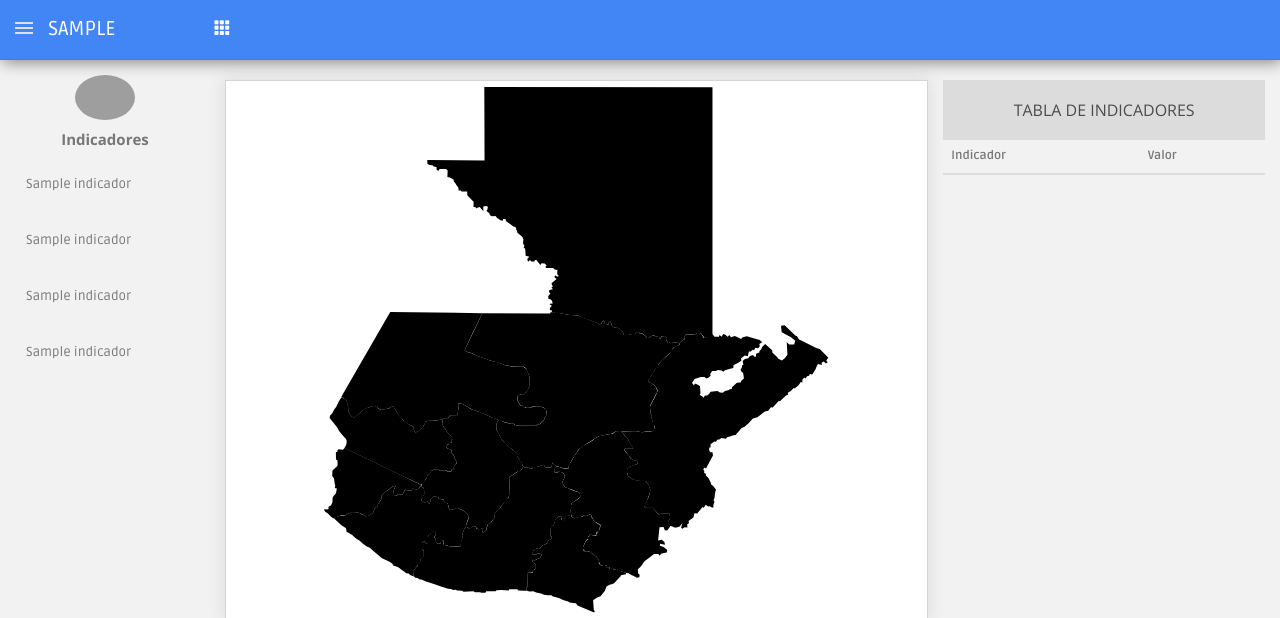
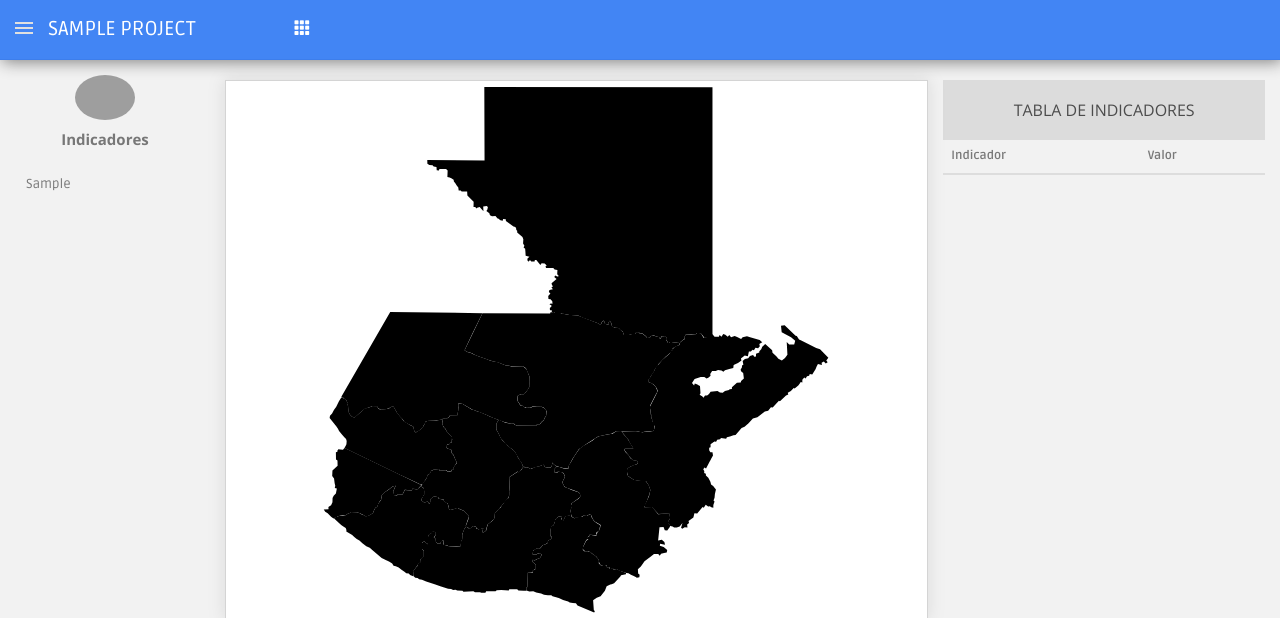
Before and after one commit to TheEnmanuel23/Dashboard_Client, a Django app: template dbi_client_app/templates/base.html in a window 1280 px wide. Shown: the top 618 px of the page. Run offline with Django 3.2, Linux system fonts and the light colour scheme; tables that the repository leaves empty hold one stand-in row (values such as "Sample post"); the template is opened without the code that fills it: values that come from a table or form of the project are taken from there, most other values are stand-ins (such as "Sample title", 1, 10 or a date in 2020); data that the repository does not hold is empty; some libraries are stand-ins or nearby versions; grey boxes are pictures that could not be loaded.

Commit message:
separe el codigo de indicadores y proyecto en archivos independientes

```diff
--- /dev/null
+++ b/dbi_client_app/indicators.py
@@ -0,0 +1,45 @@
+import cx_Oracle
+from .models import *
+
+class configIndicators:
+	def __init__(self, projectToConfig):
+		self.project = projectToConfig.project
+		self.column_names = projectToConfig.getColumnsDescriptions()
+		self.cursor = projectToConfig.cursor
+
+	def getIndicadoresWithValue(self):
+		data = list( )
+		indicadores = self.getIndicadoresList()
+		row = self.getRowOfCursor('PET',)
+		for indicador in indicadores:
+			data.append({
+				'idIndicador': indicador.id_indicador,
+				'indicador': indicador.de_indicador,
+				'valor': row.get(indicador.id_columna)
+			})
+		return data
+
+	def getIndicadoresList(self):
+		data = list()
+		allIndicadoresByProject = DxinIndicadores.objects.filter(id_proyecto = self.project.pk)
+		for indicador in allIndicadoresByProject:
+			if indicador.id_columna in self.column_names:
+				data.append(indicador)
+		return data
+
+	def getRowOfCursor(self, object_id):
+		rowOfCursorToReturn = None
+		listData = self.convertCursorToList()
+
+		for data, column in ((data, column) for data in  listData for column in self.column_names):
+			objectToFind = data[column]
+			if objectToFind == object_id:
+				rowOfCursorToReturn = data
+				break
+		return rowOfCursorToReturn
+
+	def convertCursorToList(self):
+		dictData = list()
+		for row in self.cursor:
+			dictData.append(dict(zip(self.column_names, row)))
+		return dictData
--- a/dbi_client_app/models.py
+++ b/dbi_client_app/models.py
@@ -8,7 +8,6 @@
 from __future__ import unicode_literals
 
 from django.db import models
-from codemirror import CodeMirrorTextarea
 
 
 class AuthGroup(models.Model):
@@ -144,12 +143,9 @@ class DxinConexionConfiguracion(models.Model):
         managed = False
         db_table = 'dxin_conexion_configuracion'
 
-    def __str__(self):
-        return self.nb_servidor
-
 
 class DxinFiltros(models.Model):
-    id_proyecto = models.CharField(max_length=100)
+    id_proyecto = models.ForeignKey('DxinProyectos', models.DO_NOTHING, db_column='id_proyecto')
     id_filtro = models.CharField(primary_key=True, max_length=50)
     id_columna = models.CharField(max_length=50)
     sql = models.CharField(max_length=2000)
@@ -175,9 +171,6 @@ class DxinIndicadores(models.Model):
         managed = False
         db_table = 'dxin_indicadores'
 
-    def __str__(self):
-        return self.de_indicador
-
 
 class DxinMapasClaves(models.Model):
     id_proyecto = models.CharField(max_length=50)
@@ -196,15 +189,12 @@ class DxinProyectos(models.Model):
     de_proyecto = models.CharField(max_length=200)
     ti_dato_mostrar = models.CharField(max_length=5, blank=True, null=True)
     id_conexionbd = models.ForeignKey(DxinConexionConfiguracion, models.DO_NOTHING, db_column='id_conexionbd')
-    sql = models.TextField(max_length=2000, blank=True, null=True)
+    sql = models.CharField(max_length=2000, blank=True, null=True)
     fh_carga = models.DateField()
 
     class Meta:
         managed = False
         db_table = 'dxin_proyectos'
-
-    def __str__(self):
-        return self.de_proyecto
 
 
 class DxinReglas(models.Model):
--- a/dbi_client_app/process_project.py
+++ b/dbi_client_app/process_project.py
@@ -1,64 +1,8 @@
-import cx_Oracle
-from .models import *
+from .indicators import configIndicators
+from .project import ConfigProject
 
-class ConfigProject():
+class LoadProject():
+
 	def __init__(self, project):
-		self.project = project
-		self.connection = self.project.id_conexionbd
-		self.setCursor()
-
-	def setCursor(self):
-		sql = self.project.sql
-		ip = self.connection.nb_servidor
-		port = self.connection.nu_puerto
-		sid = self.connection.nb_basedatos
-		user = self.connection.id_usuario
-		password = self.connection.password
-		tns_dsn = cx_Oracle.makedsn(ip, port, sid)
-		db = cx_Oracle.connect(user, password, tns_dsn)
-		self.cursor = db.cursor();
-		self.cursor.execute(sql)
-		return self.cursor
-
-	def getIndicadoresList(self):
-		data = list()
-		allIndicadoresByProject = DxinIndicadores.objects.filter(id_proyecto = self.project.pk)
-		for indicador in allIndicadoresByProject:
-			if indicador.id_columna in self.getColumnsDescriptions():
-				data.append(indicador)
-		return data
-
-	def getColumnsDescriptions(self):
-		columns = [col[0] for col in self.cursor.description]
-		return columns
-
-	def getIndicadoresWithValue(self):
-		data = list( )
-		indicadores = self.getIndicadoresList()
-		row = self.getRowOfCursor('PET')
-		for indicador in indicadores:
-			data.append({
-				'idIndicador': indicador.id_indicador,
-				'indicador': indicador.de_indicador,
-				'valor': row.get(indicador.id_columna)
-			})
-		return data
-
-	def getRowOfCursor(self, object_id):
-		rowOfCursorToReturn = None
-		columns = self.getColumnsDescriptions()
-		listData = self.convertCursorToList()
-
-		for data, column in ((data, column) for data in  listData for column in columns):
-			objectToFind = data[column]
-			if objectToFind == object_id:
-				rowOfCursorToReturn = data
-				break
-		return rowOfCursorToReturn
-
-	def convertCursorToList(self):
-		dictData = list()
-		columns = self.getColumnsDescriptions()
-		for row in self.cursor:
-			dictData.append(dict(zip(columns, row)))
-		return dictData
+		self.projectToConfig = ConfigProject(project)
+		self.indicators = configIndicators(self.projectToConfig)
--- /dev/null
+++ b/dbi_client_app/project.py
@@ -0,0 +1,25 @@
+import cx_Oracle
+from dbi_client_app.models import *
+
+class ConfigProject():
+	def __init__(self, projectToConfig):
+		self.project = projectToConfig
+		self.connection = self.project.id_conexionbd
+		self.setCursor()
+
+	def setCursor(self):
+		sql = self.project.sql
+		ip = self.connection.nb_servidor
+		port = self.connection.nu_puerto
+		sid = self.connection.nb_basedatos
+		user = self.connection.id_usuario
+		password = self.connection.password
+		tns_dsn = cx_Oracle.makedsn(ip, port, sid)
+		db = cx_Oracle.connect(user, password, tns_dsn)
+		self.cursor = db.cursor();
+		self.cursor.execute(sql)
+		return self.cursor
+
+	def getColumnsDescriptions(self):
+		columns = [col[0] for col in self.cursor.description]
+		return columns
--- a/dbi_client_app/templates/base.html
+++ b/dbi_client_app/templates/base.html
@@ -93,31 +93,7 @@
                       <li>
                          <a id="{{ indicador.pk }}" href="javascript:;" >
                               <i class="fa fa-desktop"></i>
-                              <span>{{ indicador }}</span>
-                          </a>
-                      </li>
-                    {% endfor %}
-                    {% for indicador in indicadores_list %}
-                      <li>
-                         <a id="{{ indicador.pk }}" href="javascript:;" >
-                              <i class="fa fa-desktop"></i>
-                              <span>{{ indicador }}</span>
-                          </a>
-                      </li>
-                    {% endfor %}
-                    {% for indicador in indicadores_list %}
-                      <li>
-                         <a id="{{ indicador.pk }}" href="javascript:;" >
-                              <i class="fa fa-desktop"></i>
-                              <span>{{ indicador }}</span>
-                          </a>
-                      </li>
-                    {% endfor %}
-                    {% for indicador in indicadores_list %}
-                      <li>
-                         <a id="{{ indicador.pk }}" href="javascript:;" >
-                              <i class="fa fa-desktop"></i>
-                              <span>{{ indicador }}</span>
+                              <span>{{ indicador.de_indicador }}</span>
                           </a>
                       </li>
                     {% endfor %}
--- a/dbi_client_app/views.py
+++ b/dbi_client_app/views.py
@@ -4,12 +4,7 @@ from django.views.generic import ListView, DetailView, TemplateView
 
 # Create your views here.
 from .models import *
-from .process_project import ConfigProject
-
-def index(request):
-	project = DxinProyectos.objects.first()
-	newData = ConfigProject(project)
-	return JsonResponse(newData.getIndicadoresWithValue(), safe=False)
+from .process_project import LoadProject
 
 class home(DetailView):
 	model = DxinProyectos
@@ -19,8 +14,8 @@ class home(DetailView):
 	def get_context_data(self, **kwargs):
 	    context = super(home, self).get_context_data(**kwargs)
 	    self.object = self.get_object()
-	    data = ConfigProject(self.object)
-	    context['indicadores_list'] = data.getIndicadoresList()
+	    project = LoadProject(self.object)
+	    context['indicadores_list'] = project.indicators.getIndicadoresList()
 	    return context
 
 class indicadoresTableValues(ListView):
@@ -30,8 +25,8 @@ class indicadoresTableValues(ListView):
 		sectionFigureDefault =  request.GET.get('section', None)
 		idProject = request.GET.get('idProject', None);
 		self.object = DxinProyectos.objects.get(id_proyecto = idProject)
-		data = ConfigProject(self.object)
-		listIndicadores = data.getIndicadoresWithValue()
+		project = LoadProject(self.object)
+		listIndicadores = project.indicators.getIndicadoresWithValue()
 		return self.json_to_response(listIndicadores)
 
 	def json_to_response(self, listIndicadores):
```
Also changed, not shown: dbi_client_app/migrations/0011_auto_20160725_2319.py (added).
